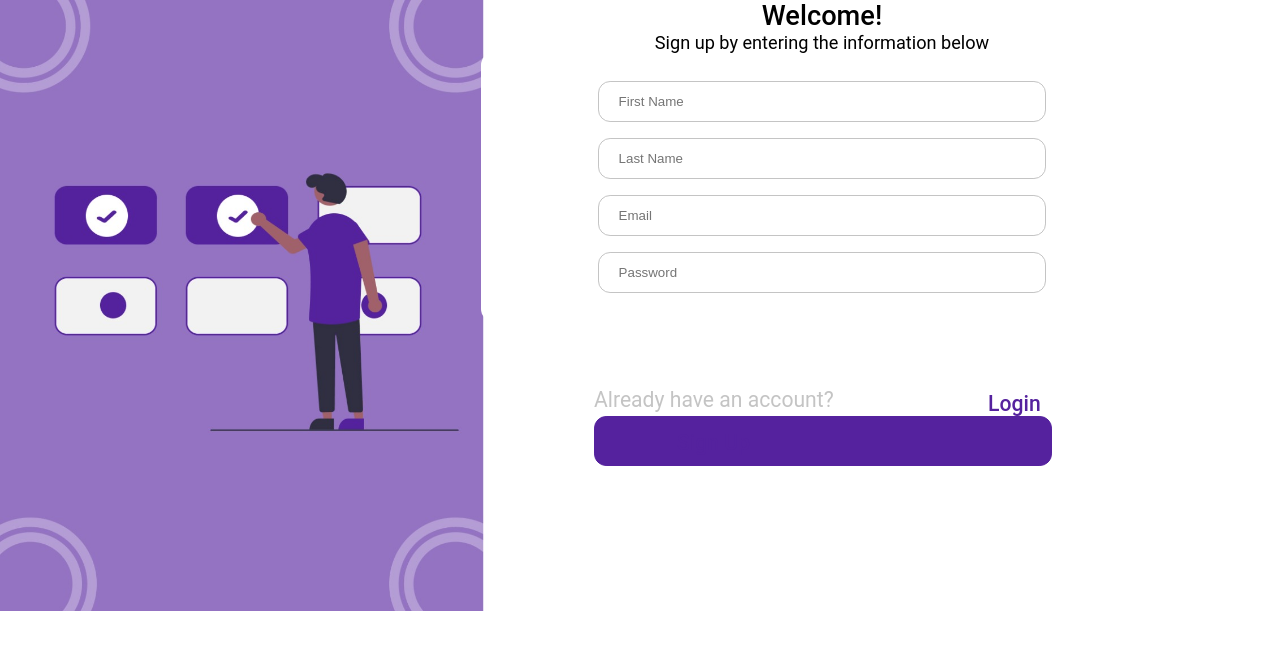
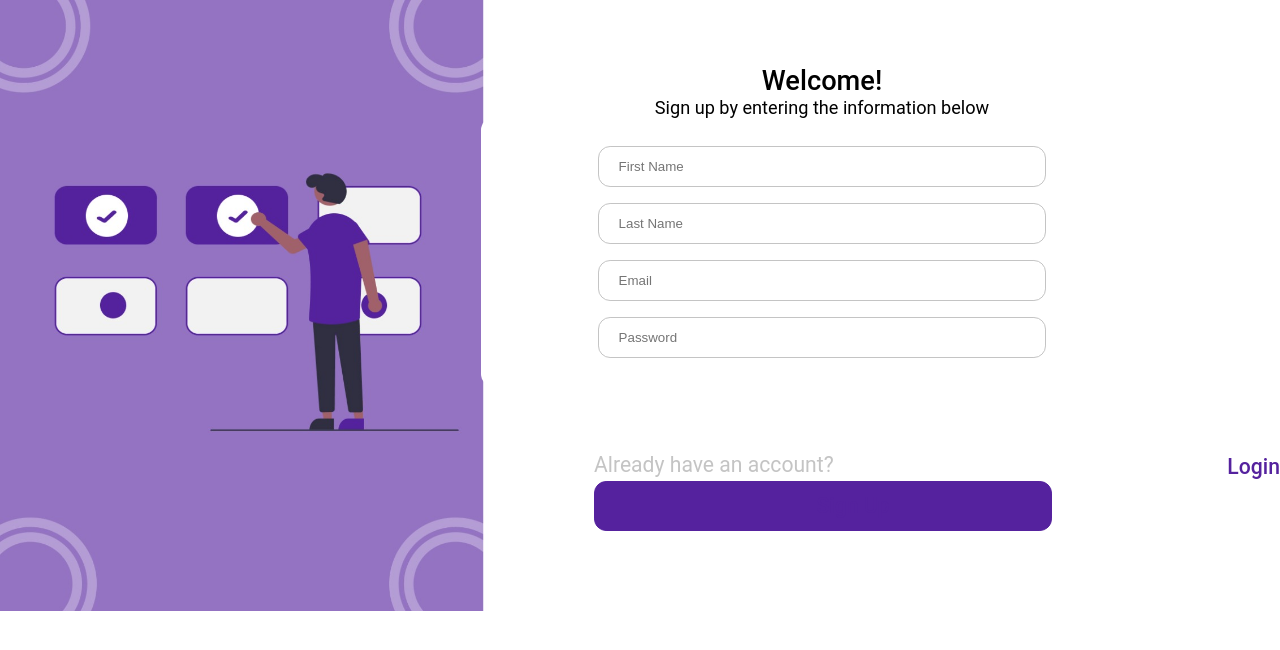
Before and after one commit to Group-2-Unicorn/e-wallet-frontend, a React (Create React App) app: page /SignUp in a window 1280 px wide. Shown: the top 650 px of the page. Built offline with nearby package versions, Linux system fonts and the light colour scheme.

Commit message:
updated the style of the sign up page to match the login the figma design

```diff
--- a/src/Components/SignUP/SignUp.css
+++ b/src/Components/SignUP/SignUp.css
@@ -39,6 +39,12 @@ input[type=text] {
 
   }
 
+.optionsContainer{
+    display: flex;
+    align-items: center;
+    margin-bottom: 20px;
+}
+
 .Signup-container {
     height: 343px;
 }
@@ -68,20 +74,21 @@ form {
 }
 
 .login-option {
+    margin-left: 60px;
 
-    width: 117px;
+    /* width: 117px;
     height: 29px;
-    margin-right: 175px;
+    margin-right: 175px; */
 
     font-family: 'Roboto';
     font-style: normal;
     font-weight: 500;
     font-size: 21.1556px;
-    line-height: 25px;
+    /* line-height: 25px;
     display: flex;
     align-items: flex-end;
     text-align: right;
-    text-decoration-line: underline;
+    text-decoration-line: underline; */
 
     color: #55229E;
     /* Inside auto layout */
@@ -93,7 +100,15 @@ form {
 
 .form-container{
     float: right;
+    margin-top: 65px;
 
+}
+
+.signbtn{
+    display: center;
+    justify-content: center;
+    justify-items: center;
+    margin-left: 60px;
 }
 
 .signup-btn{
```
